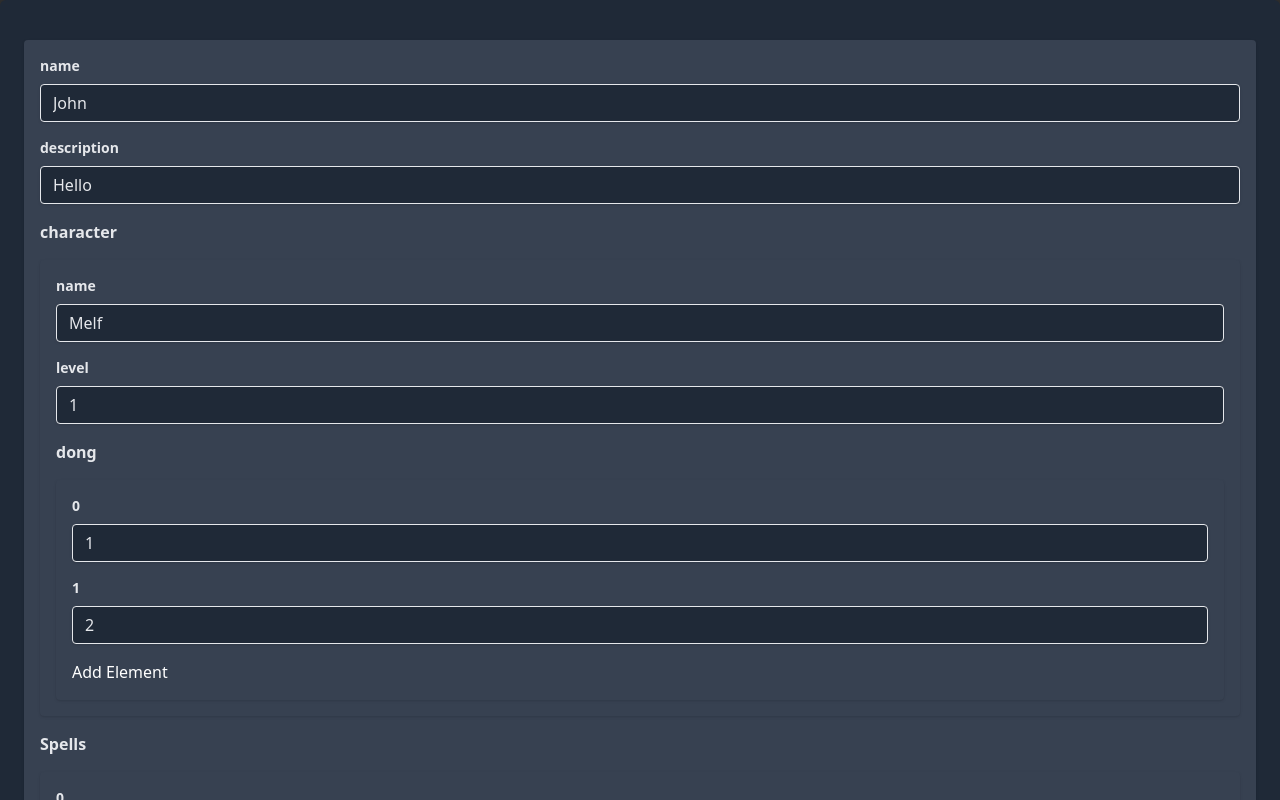
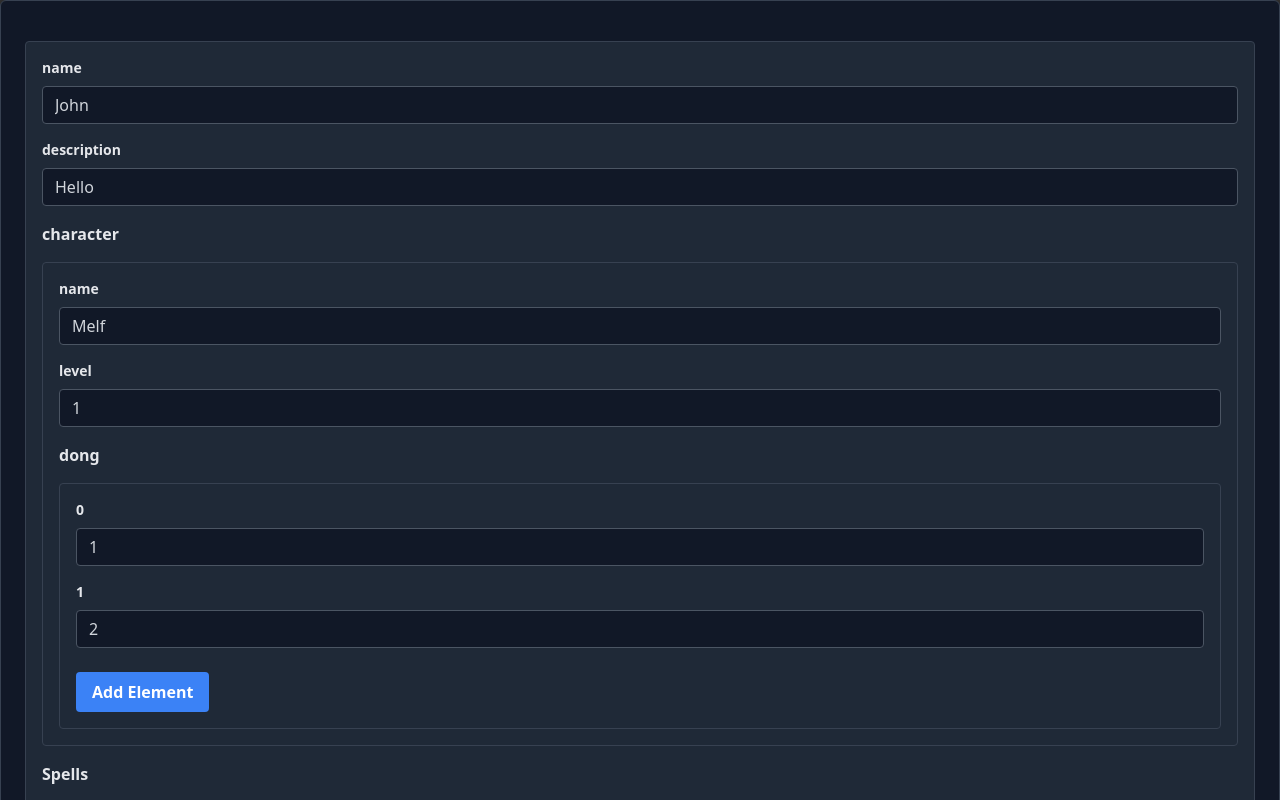
Before and after one commit to darthinvader/NovelGPTJSON, an Angular app: page / in a window 1280 px wide. Shown: the top 800 px of the page. Built offline with nearby package versions, Linux system fonts and the light colour scheme.

Commit message:
fix: dark mode

```diff
--- a/src/app/forms/forms.component.html
+++ b/src/app/forms/forms.component.html
@@ -1,5 +1,5 @@
-<form [formGroup]="dynamicForm" (ngSubmit)="submit()" class="p-6 bg-gray-800 text-white shadow-md rounded-md space-y-6">
-  <div class="shadow pl-4 mt-4 bg-gray-700 p-4 rounded">
+<form [formGroup]="dynamicForm" (ngSubmit)="submit()" class="p-6 bg-gray-900 text-gray-200 border border-gray-700 rounded-md space-y-6">
+  <div class="pl-4 mt-4 bg-gray-800 p-4 rounded border border-gray-700">
     <ng-container *ngFor="let ctrl of getObjectEntries(dynamicForm.controls) trackBy: trackByFn">
         <ng-container *ngIf="isFormGroup(ctrl.value); else notGroup">
           <ng-container *ngTemplateOutlet="object; context:{controlName: ctrl.key, control: ctrl.value}"></ng-container>
@@ -14,12 +14,12 @@
         </ng-template>
     </ng-container>
   </div>
-  <button type="submit" class="mt-6 bg-blue-500 hover:bg-blue-700 text-white font-bold py-2 px-4 rounded">Submit</button>
+<button type="submit" class="mt-2 bg-blue-500 hover:bg-blue-700 text-white font-bold py-2 px-4 rounded transform transition duration-500 ease-in-out hover:scale-105">Submit</button>
 </form>
 
 <ng-template #object let-controlName="controlName" let-control="control">
     <label class="block text-gray-200 text-md font-bold mb-2">{{ controlName }}</label>
-    <div class="shadow pl-4 mt-4 bg-gray-700 p-4 rounded">
+    <div class="pl-4 mt-4 bg-gray-800 p-4 rounded border border-gray-700">
       <ng-container *ngFor="let innerControl of getObjectEntries(control.controls) trackBy: trackByFn">
           <ng-container *ngIf="isFormGroup(innerControl.value); else notGroup">
             <ng-container *ngTemplateOutlet="object; context:{controlName: innerControl.key, control: innerControl.value}"></ng-container>
@@ -39,13 +39,13 @@
 <ng-template #value let-controlName="controlName" let-control="control">
   <div class="mb-4">
     <label class="block text-gray-200 text-sm font-bold mb-2">{{ controlName }}</label>
-    <input type="text" [formControl]="control" class="shadow appearance-none border rounded w-full py-2 px-3 text-gray-200 bg-gray-800 leading-tight focus:outline-none focus:shadow-outline">
+<input type="text" [formControl]="control" class="appearance-none border border-gray-600 rounded w-full py-2 px-3 text-gray-300 bg-gray-900 leading-tight focus:outline-none focus:shadow-outline transition-colors duration-200 ease-in-out focus:bg-gray-800">
   </div>
 </ng-template>
 
 <ng-template #array let-controlName="controlName" let-controlArray="control">
     <label class="block text-gray-200 text-md font-bold mb-2 mt-4">{{ controlName }}</label>
-    <div class="shadow pl-4 mt-4 bg-gray-700 p-4 rounded">
+    <div class="pl-4 mt-4 bg-gray-800 p-4 rounded border border-gray-700">
       <ng-container *ngFor="let item of controlArray.controls; let i = index; trackBy: trackByFn;">
         <ng-container *ngIf="isFormGroup(item); else notGroup">
           <ng-container *ngTemplateOutlet="object; context:{controlName: i, control: item}"></ng-container>
@@ -59,6 +59,6 @@
           </ng-template>
         </ng-template>
       </ng-container>
-      <button (click)="addToArray(controlArray)">Add Element</button>
+<button (click)="addToArray(controlArray)" class="mt-2 bg-blue-500 hover:bg-blue-700 text-white font-bold py-2 px-4 rounded transform transition duration-500 ease-in-out hover:scale-105">Add Element</button>
   </div>
 </ng-template>
```
